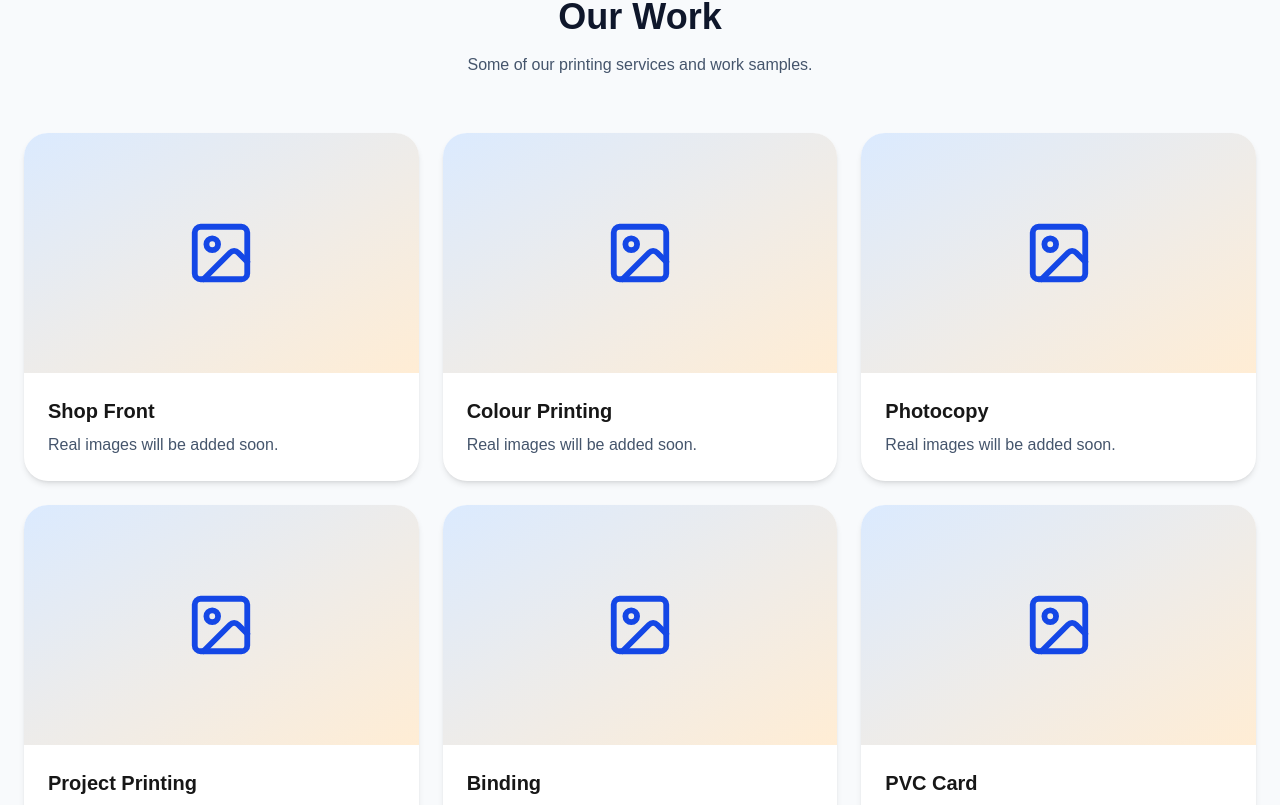
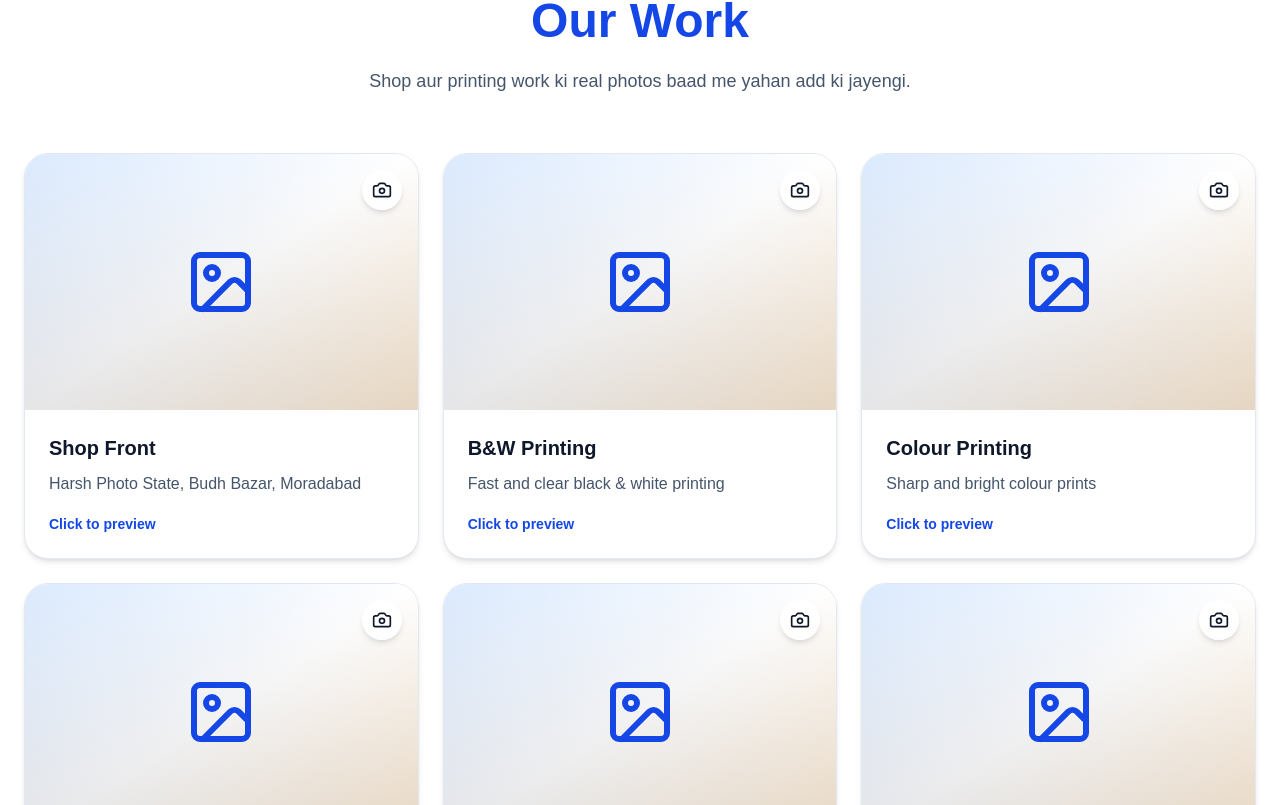
Before and after one commit to hj767818-wq/harsh-photo-state, a Next.js app: page / in a window 1280 px wide. Shown: the part 4815-5620 px from the top of the page. Built offline with nearby package versions, Linux system fonts and the light colour scheme.

Commit message:
Upgrade gallery with lightbox

```diff
--- a/components/Gallery.tsx
+++ b/components/Gallery.tsx
@@ -1,75 +1,184 @@
-import { ImageIcon } from "lucide-react";
+"use client";
 
-const gallery = [
-  "Shop Front",
-  "Colour Printing",
-  "Photocopy",
-  "Project Printing",
-  "Binding",
-  "PVC Card",
+import { useState } from "react";
+import {
+  Camera,
+  ChevronLeft,
+  ChevronRight,
+  ImageIcon,
+  X,
+} from "lucide-react";
+
+const galleryItems = [
+  {
+    title: "Shop Front",
+    description: "Harsh Photo State, Budh Bazar, Moradabad",
+  },
+  {
+    title: "B&W Printing",
+    description: "Fast and clear black & white printing",
+  },
+  {
+    title: "Colour Printing",
+    description: "Sharp and bright colour prints",
+  },
+  {
+    title: "Project & Thesis",
+    description: "Professional project printing and binding",
+  },
+  {
+    title: "PVC Cards",
+    description: "Premium quality PVC ID cards",
+  },
+  {
+    title: "Lamination & Binding",
+    description: "Neat finishing for documents and projects",
+  },
 ];
 
 export default function Gallery() {
+  const [activeIndex, setActiveIndex] = useState<number | null>(null);
+
+  const closeLightbox = () => {
+    setActiveIndex(null);
+  };
+
+  const showPrevious = () => {
+    setActiveIndex((current) => {
+      if (current === null) return null;
+      return current === 0 ? galleryItems.length - 1 : current - 1;
+    });
+  };
+
+  const showNext = () => {
+    setActiveIndex((current) => {
+      if (current === null) return null;
+      return current === galleryItems.length - 1 ? 0 : current + 1;
+    });
+  };
+
   return (
-    <section id="gallery" className="bg-slate-50 py-24">
+    <>
+      <section id="gallery" className="bg-white py-24">
         <div className="mx-auto max-w-7xl px-6">
-
-        <div
-          className="text-center"
-          data-aos="fade-up"
-        >
+          <div className="mx-auto max-w-3xl text-center" data-aos="fade-up">
             <p className="font-bold uppercase tracking-[0.25em] text-orange-500">
               Gallery
             </p>
 
-          <h2 className="mt-3 text-4xl font-black text-slate-900">
+            <h2 className="mt-3 text-4xl font-black text-blue-700 sm:text-5xl">
               Our Work
             </h2>
 
-          <p className="mt-4 text-slate-600">
-            Some of our printing services and work samples.
+            <p className="mt-5 text-lg leading-8 text-slate-600">
+              Shop aur printing work ki real photos baad me yahan add ki jayengi.
             </p>
           </div>
 
           <div className="mt-14 grid gap-6 sm:grid-cols-2 lg:grid-cols-3">
-
-          {gallery.map((item, index) => (
-
-            <div
-              key={item}
+            {galleryItems.map((item, index) => (
+              <button
+                key={item.title}
+                type="button"
+                onClick={() => setActiveIndex(index)}
                 data-aos="zoom-in"
-              data-aos-delay={index * 100}
-              className="group overflow-hidden rounded-3xl bg-white shadow-md transition duration-300 hover:-translate-y-2 hover:shadow-2xl"
+                data-aos-delay={index * 80}
+                className="group overflow-hidden rounded-3xl border border-slate-200 bg-white text-left shadow-md transition duration-300 hover:-translate-y-2 hover:shadow-2xl"
               >
-
-              <div className="flex h-60 items-center justify-center bg-gradient-to-br from-blue-100 to-orange-100">
+                <div className="relative flex h-64 items-center justify-center overflow-hidden bg-gradient-to-br from-blue-100 via-white to-orange-100">
+                  <div className="absolute inset-0 bg-gradient-to-t from-slate-950/10 to-transparent" />
 
                   <ImageIcon
-                  size={70}
-                  className="text-blue-700 transition group-hover:scale-110"
+                    size={72}
+                    className="relative text-blue-700 transition duration-300 group-hover:scale-110"
                   />
 
+                  <div className="absolute right-4 top-4 flex h-10 w-10 items-center justify-center rounded-full bg-white/90 text-slate-900 shadow-md">
+                    <Camera size={20} />
+                  </div>
                 </div>
 
                 <div className="p-6">
+                  <h3 className="text-xl font-black text-slate-900">
+                    {item.title}
+                  </h3>
 
-                <h3 className="text-xl font-bold">
-                  {item}
+                  <p className="mt-2 leading-7 text-slate-600">
+                    {item.description}
+                  </p>
+
+                  <p className="mt-4 text-sm font-bold text-blue-700">
+                    Click to preview
+                  </p>
+                </div>
+              </button>
+            ))}
+          </div>
+        </div>
+      </section>
+
+      {activeIndex !== null && (
+        <div
+          className="fixed inset-0 z-[100] flex items-center justify-center bg-slate-950/90 px-4 py-8"
+          onClick={closeLightbox}
+        >
+          <button
+            type="button"
+            onClick={closeLightbox}
+            aria-label="Close gallery"
+            className="absolute right-5 top-5 flex h-12 w-12 items-center justify-center rounded-full bg-white text-slate-900 shadow-lg"
+          >
+            <X size={24} />
+          </button>
+
+          <button
+            type="button"
+            onClick={(event) => {
+              event.stopPropagation();
+              showPrevious();
+            }}
+            aria-label="Previous image"
+            className="absolute left-4 flex h-12 w-12 items-center justify-center rounded-full bg-white text-slate-900 shadow-lg sm:left-8"
+          >
+            <ChevronLeft size={26} />
+          </button>
+
+          <div
+            className="w-full max-w-4xl overflow-hidden rounded-3xl bg-white shadow-2xl"
+            onClick={(event) => event.stopPropagation()}
+          >
+            <div className="flex h-[55vh] items-center justify-center bg-gradient-to-br from-blue-100 via-white to-orange-100">
+              <ImageIcon size={110} className="text-blue-700" />
+            </div>
+
+            <div className="p-6 text-center">
+              <h3 className="text-2xl font-black text-slate-900">
+                {galleryItems[activeIndex].title}
               </h3>
 
               <p className="mt-2 text-slate-600">
-                  Real images will be added soon.
+                {galleryItems[activeIndex].description}
               </p>
 
+              <p className="mt-3 text-sm text-slate-500">
+                Real photo will be added soon.
+              </p>
+            </div>
           </div>
 
+          <button
+            type="button"
+            onClick={(event) => {
+              event.stopPropagation();
+              showNext();
+            }}
+            aria-label="Next image"
+            className="absolute right-4 flex h-12 w-12 items-center justify-center rounded-full bg-white text-slate-900 shadow-lg sm:right-8"
+          >
+            <ChevronRight size={26} />
+          </button>
         </div>
-
-          ))}
-
-        </div>
-
-      </div>
-    </section>
+      )}
+    </>
   );
 }
```
Lines whose indentation alone changed are shown as unchanged.
